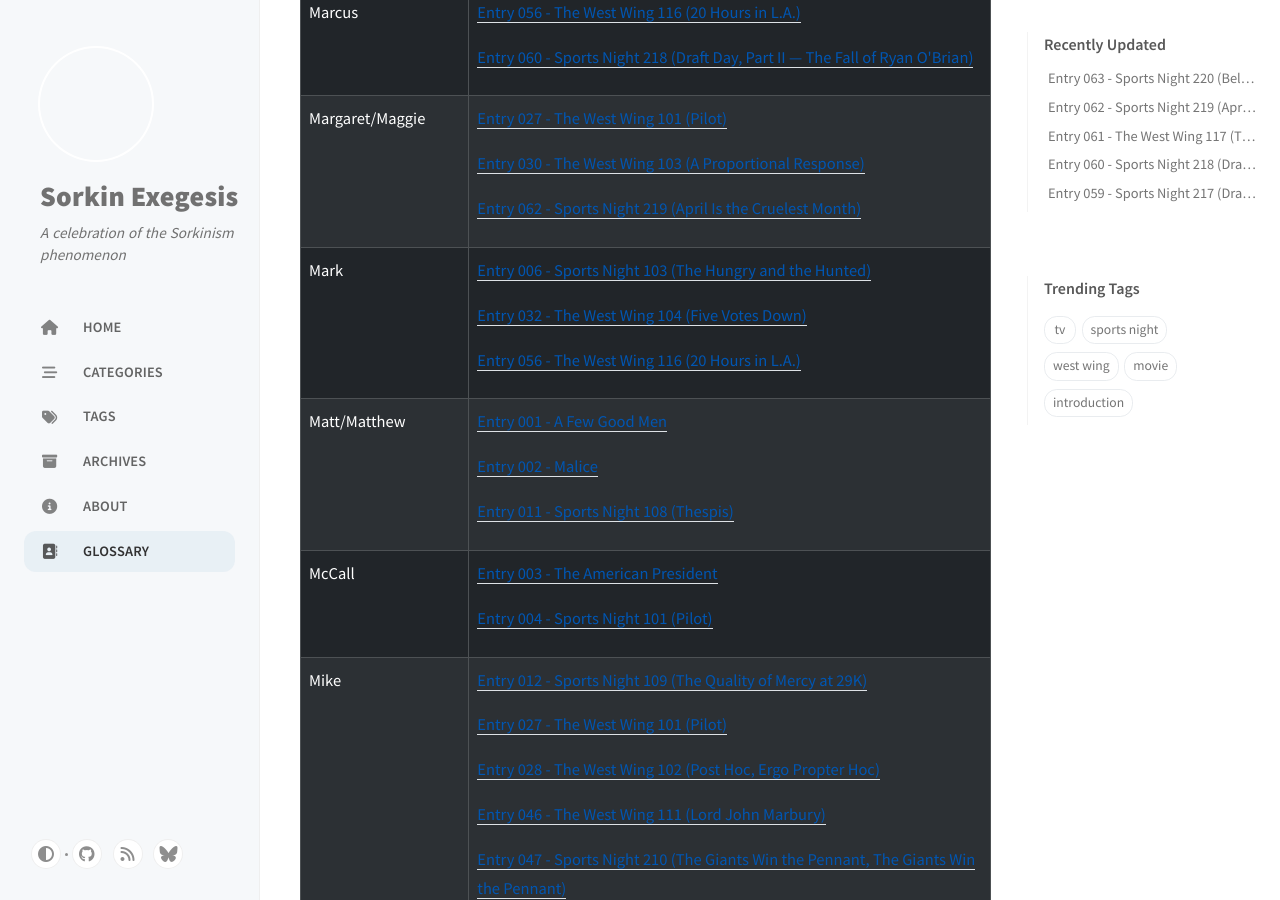
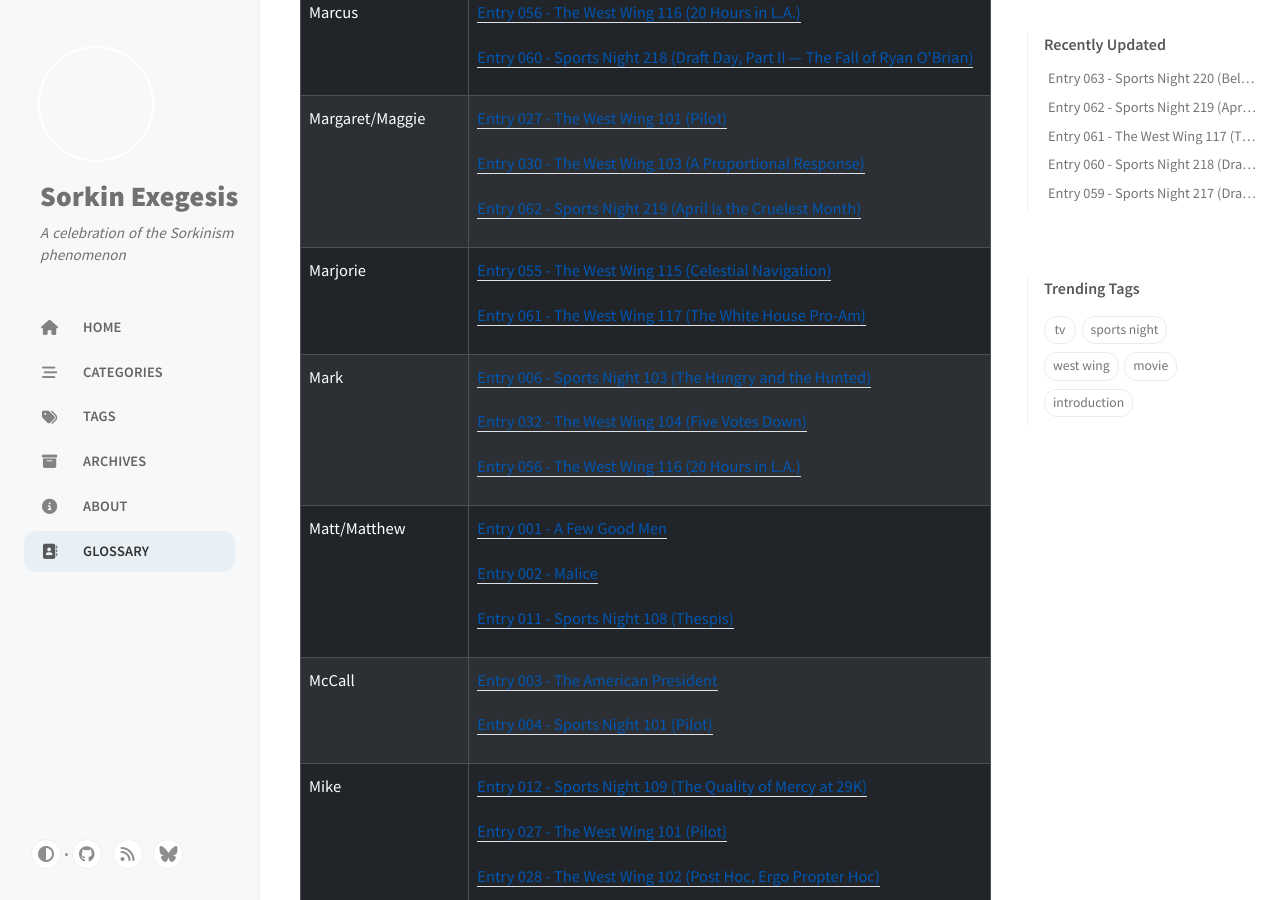
Before and after one commit to sykesjd/sorkin-exegesis, a Jekyll site: the page built from _tabs/glossary.md, in a window 1280 px wide and 900 px high, scrolled down 38614 px. Built offline with Jekyll 4.4.1, drawn with Linux system fonts in a browser that asks for light colours; cached includes are drawn as plain includes; comment, search, counter and statistics services are not loaded.

Commit message:
The name game continues

```diff
--- a/_posts/2026-09-04-west-wing-115.md
+++ b/_posts/2026-09-04-west-wing-115.md
@@ -29,6 +29,8 @@
 > C.J.: _(V.O.)_ Previously on _The West Wing_...
 
 Let's get into the episode.
+
+### NEW Sorkin Name: Marjorie
 
 > NESSLER: Good evening, welcome to the third installment of this year's Marjorie Dupont lecture series.
 
--- a/_posts/2026-11-27-west-wing-117.md
+++ b/_posts/2026-11-27-west-wing-117.md
@@ -460,6 +460,9 @@
 Oh, Leo, buddy, maybe don't be an enabler of that joke...
 
 ### NEW Sorkin Name: Herb
+
+### RETURNING Sorkin Name: Marjorie
+<sup>Previous instance: _The West Wing_ 115</sup>
 
 ### RETURNING Sorkin Name: Doug(las)
 <sup>Previous instances: _The American President_; _Sports Night_ 108; _The West Wing_ 107</sup>
```
